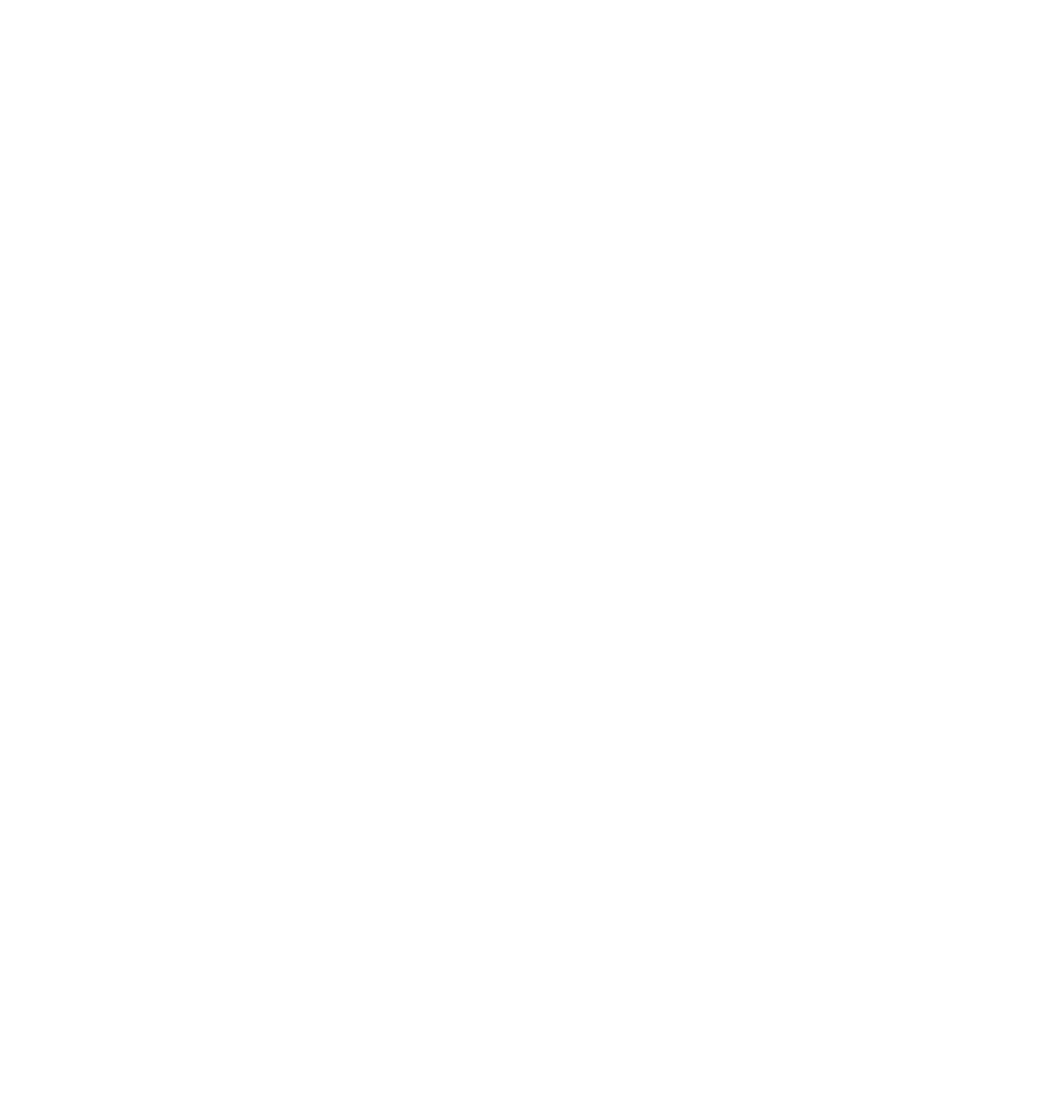
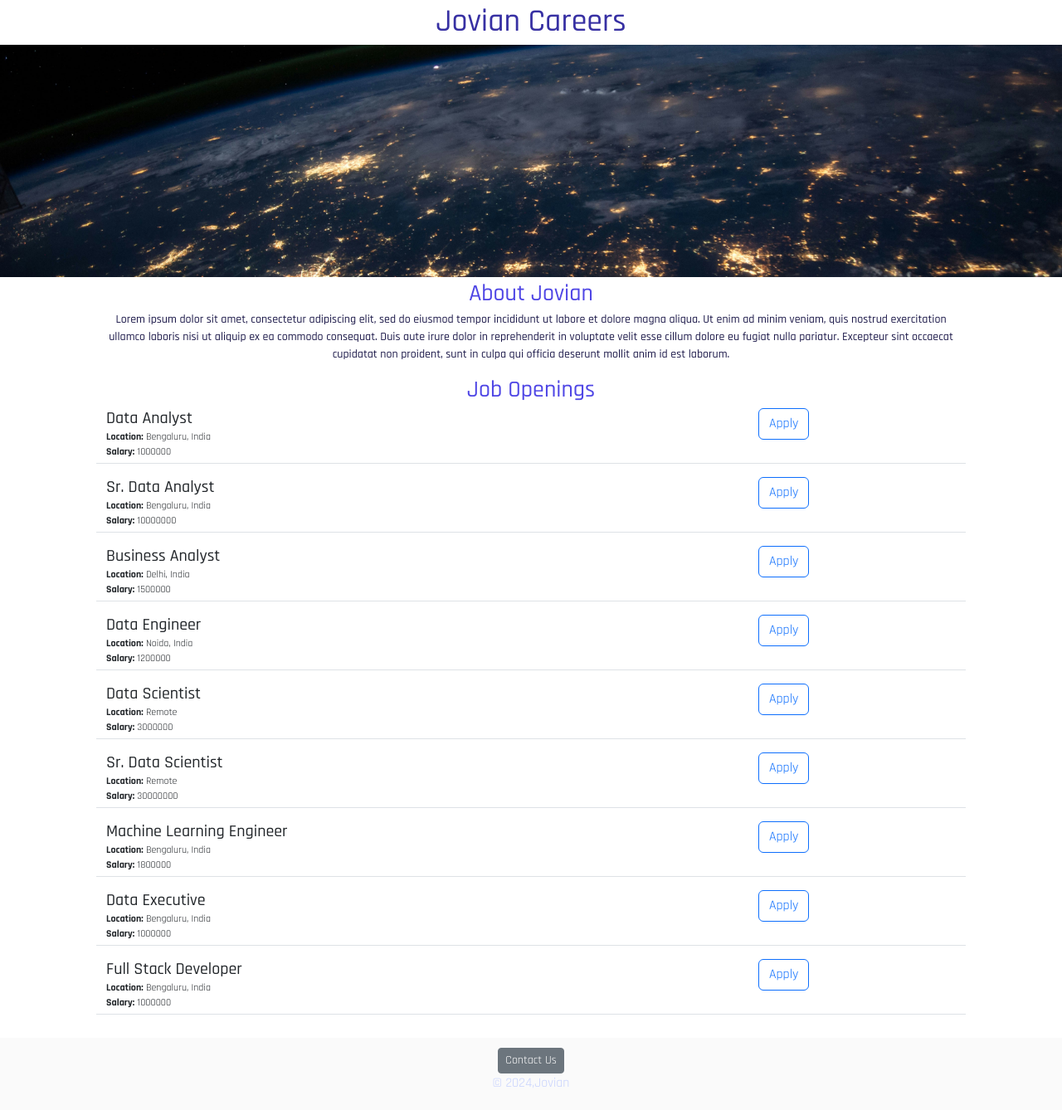
Before and after one commit to PravinTiwari023/jovian-careers-website, a Flask app: page / in a window 1280 px wide. Before the commit the page is empty. Shown: the whole page at 83% size. Before the commit the page ends 800 px from the top, so only its background shows below. Run offline with Flask 3, Linux system fonts and the light colour scheme.

Commit message:
0003 commit

```diff
--- a/app.py
+++ b/app.py
@@ -1,10 +1,11 @@
 from flask import Flask, render_template
+from jobdata import JOBS
 
 app = Flask(__name__)
 
 @app.route("/")
 def hello_world():
-    return render_template("home.html")
+    return render_template("home.html", jobs=JOBS)
 
 if __name__=="__main__":
     app.run(host="0.0.0.0" , debug=True)
--- /dev/null
+++ b/jobdata.py
@@ -0,0 +1,56 @@
+JOBS = [
+    {
+        "id":1,
+        "title":"Data Analyst",
+        "location":"Bengaluru, India",
+        "salary":"1000000"
+    },
+{
+        "id":2,
+        "title":"Sr. Data Analyst",
+        "location":"Bengaluru, India",
+        "salary":"10000000"
+    },
+{
+        "id":3,
+        "title":"Business Analyst",
+        "location":"Delhi, India",
+        "salary":"1500000"
+    },
+{
+        "id":4,
+        "title":"Data Engineer",
+        "location":"Noida, India",
+        "salary":"1200000"
+    },
+{
+        "id":5,
+        "title":"Data Scientist",
+        "location":"Remote",
+        "salary":"3000000"
+    },
+{
+        "id":6,
+        "title":"Sr. Data Scientist",
+        "location":"Remote",
+        "salary":"30000000"
+    },
+{
+        "id":7,
+        "title":"Machine Learning Engineer",
+        "location":"Bengaluru, India",
+        "salary":"1800000"
+    },
+{
+        "id":8,
+        "title":"Data Executive",
+        "location":"Bengaluru, India",
+        "salary":"1000000"
+    },
+{
+        "id":9,
+        "title":"Full Stack Developer",
+        "location":"Bengaluru, India",
+        "salary":"1000000"
+    }
+]
--- /dev/null
+++ b/static/style.css
@@ -0,0 +1,70 @@
+body {
+    margin: 0px;
+    padding: 0px;
+    font-family: "Rajdhani", sans-serif;
+    font-size: 16px;
+}
+
+h1 {
+    font-size: 38px;
+    color: #3730a3;
+    text-align: center;
+    margin: 4px auto;
+}
+
+#banner {
+    width: 100%;
+    height: 280px;
+    object-fit: cover;
+}
+
+.sub-headers {
+    font-size: 28px;
+    color: #4f46e5;
+    text-align: center;
+    margin: 4px auto;
+}
+
+#about-section {
+    width: 80%;
+    margin: 0px auto;
+    text-align: center;
+}
+
+#job-opening {
+    width: 80%;
+    margin: 0px auto;
+    text-align: center;
+}
+
+.text-data {
+    font-size: 14px;
+    font-weight: 500;
+    color: #1e1b4b;
+}
+
+#job-opening {
+    text-align: left;
+    font-size: 12px;
+}
+
+#jobs-title {
+    margin-bottom: 16px;
+    padding-bottom: 4px;
+}
+
+#jobs-title h5 {
+    margin-bottom: 2px;
+}
+
+#footer {
+    margin-top: 28px;
+    padding-top: 12px;
+    padding-bottom: 4px;
+    text-align: center;
+    background-color: #fafafa;
+}
+
+#footer p {
+    color: #c7d2fe;
+}
--- a/templates/home.html
+++ b/templates/home.html
@@ -3,8 +3,30 @@
 <head>
     <meta charset="UTF-8">
     <title>Home</title>
+    <link rel="preconnect" href="https://fonts.googleapis.com">
+    <link rel="preconnect" href="https://fonts.gstatic.com" crossorigin>
+    <link href="https://fonts.googleapis.com/css2?family=Rajdhani:wght@300;400;500;600;700&display=swap" rel="stylesheet">
+    <link href="https://cdn.jsdelivr.net/npm/bootstrap@5.3.3/dist/css/bootstrap.min.css" rel="stylesheet" integrity="sha384-QWTKZyjpPEjISv5WaRU9OFeRpok6YctnYmDr5pNlyT2bRjXh0JMhjY6hW+ALEwIH" crossorigin="anonymous">
+    <link rel="stylesheet" href="static/style.css">
 </head>
 <body>
-
+    <h1>Jovian Careers</h1>
+    <img id="banner" src="static/banner.jpg" alt="banner">
+    <h2 class="sub-headers">About Jovian</h2>
+    <div id="about-section">
+        <p class="text-data">Lorem ipsum dolor sit amet, consectetur adipiscing elit, sed do eiusmod tempor incididunt ut labore et dolore magna aliqua. Ut enim ad minim veniam, quis nostrud exercitation ullamco laboris nisi ut aliquip ex ea commodo consequat. Duis aute irure dolor in reprehenderit in voluptate velit esse cillum dolore eu fugiat nulla pariatur. Excepteur sint occaecat cupidatat non proident, sunt in culpa qui officia deserunt mollit anim id est laborum.</p>
+    </div>
+    <h2 class="sub-headers">Job Openings</h2>
+    <div id="job-opening">
+        <div>
+            {% for job in jobs %}
+                {% include 'jobitem.html' %}
+            {% endfor %}
+        </div>
+    </div>
+    <div id="footer">
+        <button type="button" class="btn btn-secondary btn-sm">Contact Us</button>
+        <p>© 2024,Jovian</p>
+    </div>
 </body>
 </html>
--- /dev/null
+++ b/templates/jobitem.html
@@ -0,0 +1,17 @@
+<link rel="stylesheet" href="static/style.css">
+<div id="jobs-title" class="border-bottom row">
+    <div class="col-9">
+        <h5>{{ job['title'] }}</h5>
+        <div>
+            <b>Location:</b> {{ job['location'] }}
+        </div>
+        {% if 'salary' in job %}
+            <div>
+                <b>Salary:</b> {{ job['salary'] }}
+            </div>
+        {% endif %}
+    </div>
+    <div class="col-3">
+        <button type="button" class="btn btn-outline-primary">Apply</button>
+    </div>
+</div>
```
Also changed, not shown: static/banner.jpg (added).
